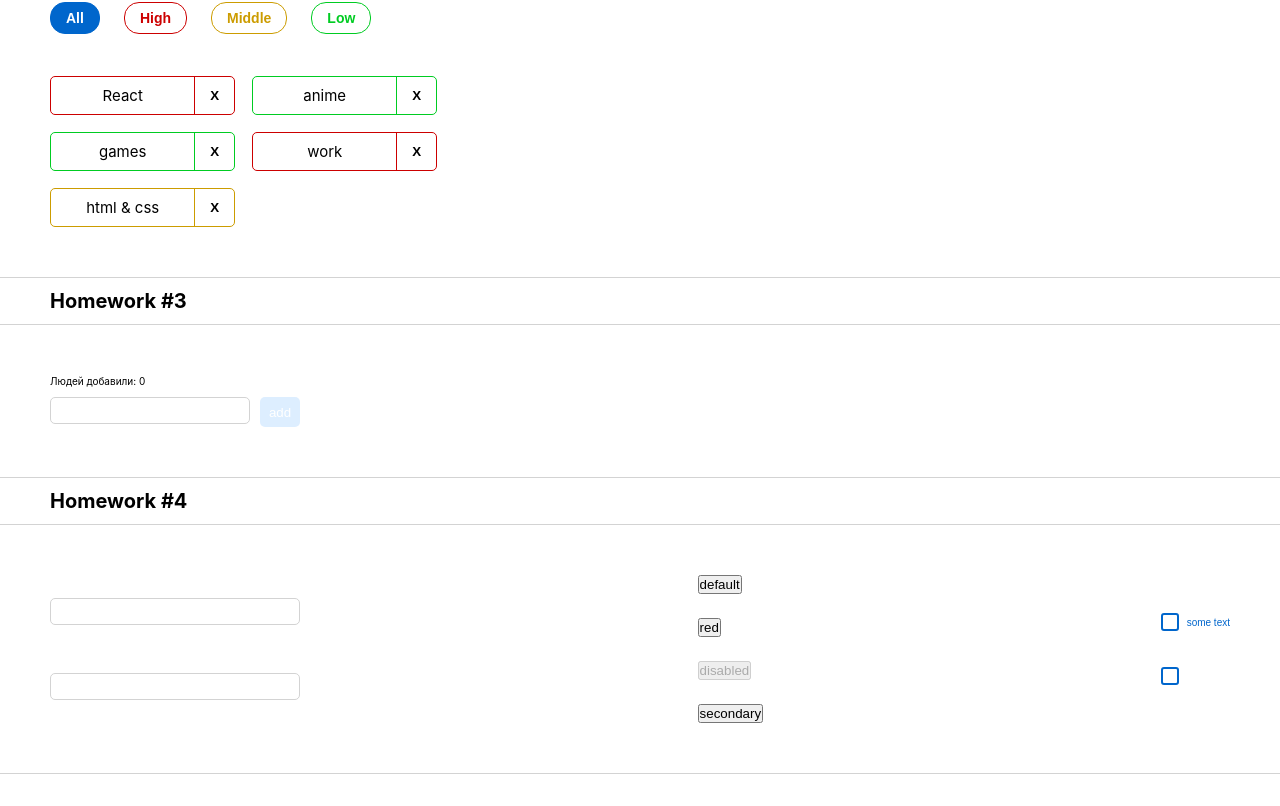
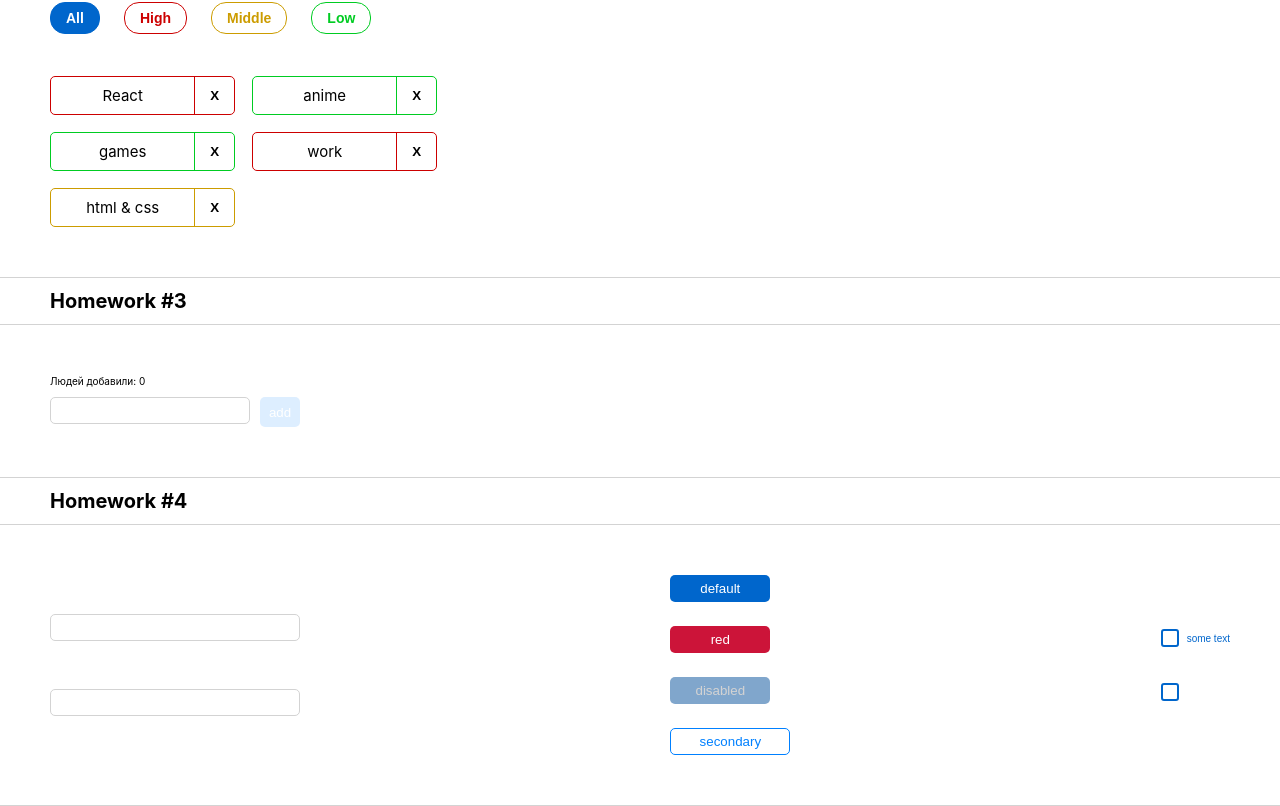
Before and after one commit to KuprIvan/hws2, a React (Create React App) app: page /#/ in a window 1280 px wide. Shown: the part 851-1657 px from the top of the page. Before the commit the page ends 1625 px from the top, so only its background shows below. Built offline with nearby package versions, Linux system fonts and the light colour scheme.

Commit message:
FEAT: HW4 SuperButton done

```diff
--- a/src/s2-homeworks/hw04/common/c2-SuperButton/SuperButton.module.css
+++ b/src/s2-homeworks/hw04/common/c2-SuperButton/SuperButton.module.css
@@ -1,25 +1,46 @@
 .button {
+    width: 100px;
+    border: 1px solid transparent;
+    padding: 5px;
+    border-radius: 5px;
+    color: #FFFFFF;
+    font-weight: 400;
+    background-color: #0066cc;
+    transition: all .3s ease-in;
+    cursor: pointer;
 }
 
 .disabled {
+    background-color: #80a6cc;
+    color: lightgrey;
 }
 
 .secondary {
+    width: 120px;
+    background-color: #fff;
+    border: 1px solid #0080ff;
+    color: #0080ff;
 }
 
 .default {
 }
 
 .red {
+    background-color: #cc1439;
 }
 
 .default:hover {
+    background-color: #0080ff;
 }
 
 .red:hover {
+    background-color: #ff1a47;
 }
 
 .secondary:hover {
+    background-color: #e5f0fa;
+    border-color: #0080ff;
+    color: #0080ff;
 }
 
 
@@ -27,9 +48,13 @@
 }
 
 .secondary:active {
+    font-weight: 700;
+    font-size: 14px;
 }
 
 .red:active {
+    font-weight: 700;
+    font-size: 14px;
 }
 
 .button:disabled {
--- a/src/s2-homeworks/hw04/common/c2-SuperButton/SuperButton.tsx
+++ b/src/s2-homeworks/hw04/common/c2-SuperButton/SuperButton.tsx
@@ -18,11 +18,14 @@ const SuperButton: React.FC<SuperButtonPropsType> = (
     }
 ) => {
     const finalClassName = s.button
-        // + (disabled
-        //         ? ...
-        //         : xType === 'red'
-        //             ? ...
-
+        + ( disabled
+                ? ' ' + s.disabled
+                : xType === 'red'
+                    ? ' ' + s.red
+                    : xType === 'secondary'
+                        ? ' ' + s.secondary
+                        : ' ' + s.default
+        )
         + (className ? ' ' + className : '') // задачка на смешивание классов
 
     return (
```
